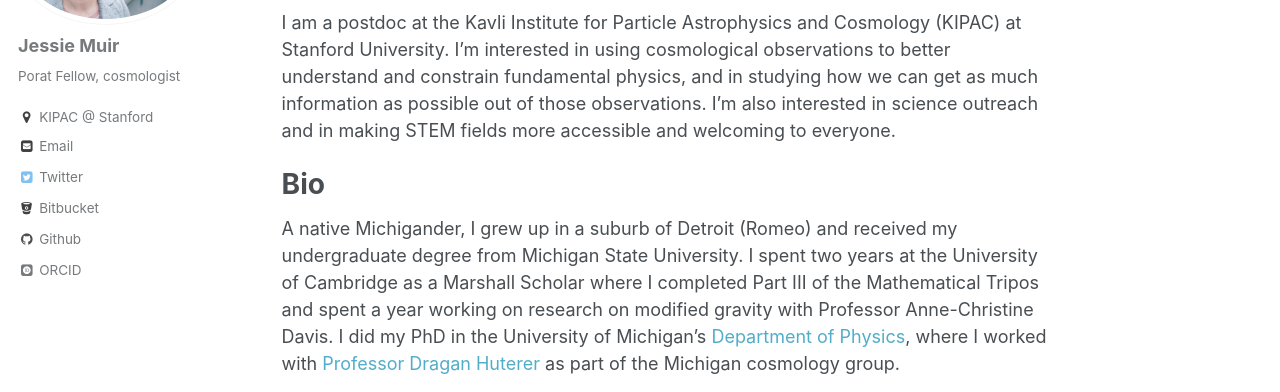
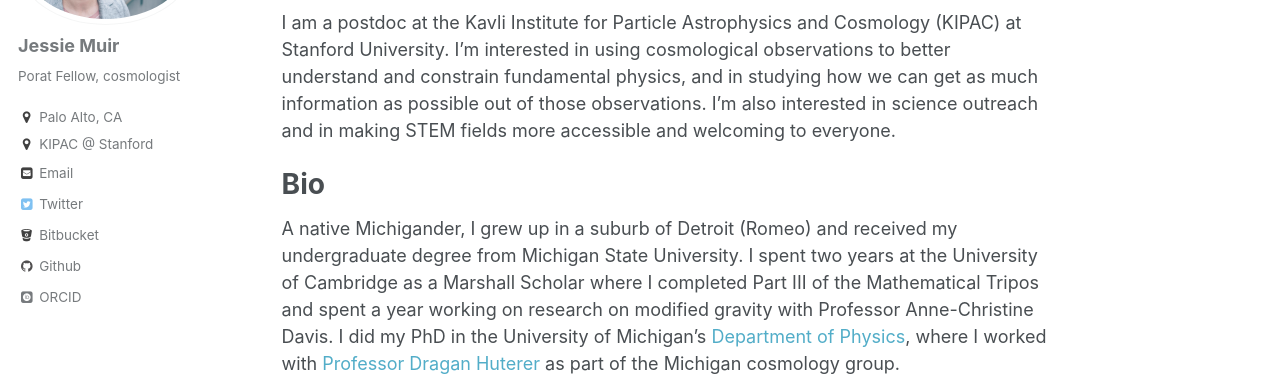
Before and after one commit to jessmuir/jessmuir.github.io, a Jekyll site: the page built from _pages/about.md, in a window 1280 px wide. Shown: the part 214-606 px from the top of the page. Built offline with Jekyll 4.4.1, drawn with Linux system fonts in a browser that asks for light colours; some web fonts are replaced; formulas are drawn with MathJax 3.

Commit message:
Update _config.yml

```diff
--- a/_config.yml
+++ b/_config.yml
@@ -78,8 +78,8 @@ author:
   name             : "Jessie Muir"
   avatar           : "jessie-headshot-15-websize.jpg"
   bio              : "Porat Fellow, cosmologist"
-  location         : "KIPAC @ Stanford"
-  employer         :
+  location         : "Palo Alto, CA"
+  employer         : "KIPAC @ Stanford"
   googlescholar    :
   email            : "jlmuir [at] stanford [dot] edu"
   uri              :
```
